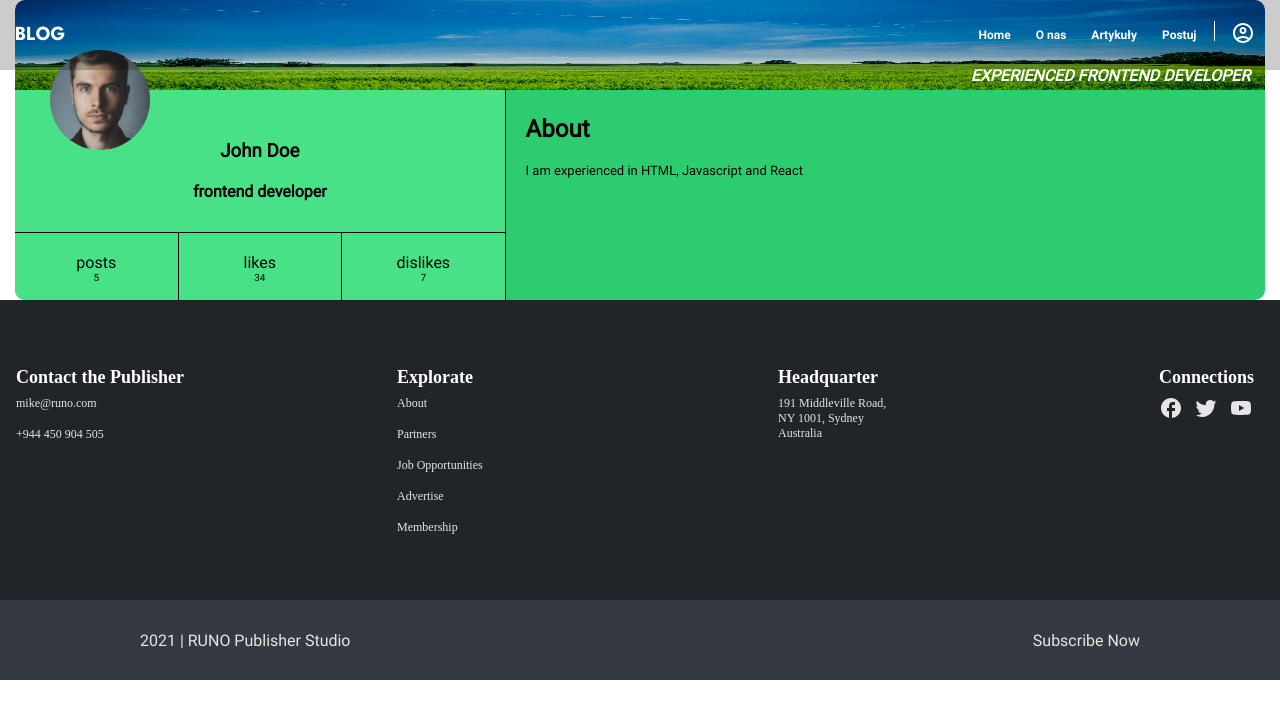
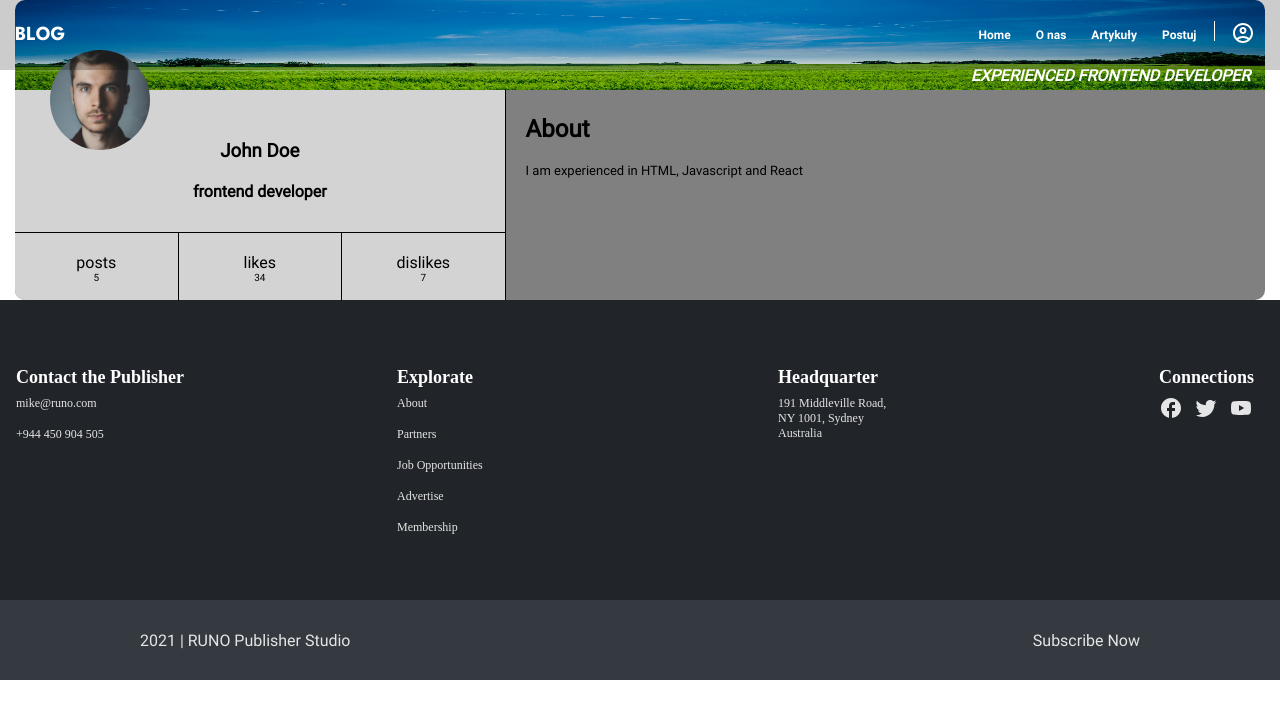
Before and after one commit to danon321/mate-academy-project-group-1, a React (Create React App) app: page /users/1 in a window 1280 px wide. Shown: the top 718 px of the page. Built offline with nearby package versions, Linux system fonts and the light colour scheme.

Commit message:
MPG1-31 change user background-color

```diff
--- a/src/components/User/user.scss
+++ b/src/components/User/user.scss
@@ -30,7 +30,7 @@
 }
 
 .info {
-  background-color: #2ecc71;
+  background-color: gray;
   height: 70%;
   width: 100%;
   display: flex;
@@ -43,7 +43,7 @@
   width: 40%;
 
   border-right: 1px solid black;
-  background-color: #48e188;
+  background-color: lightgray;
   padding-top: 40px;
   border-bottom-left-radius: 10px;
 
```
